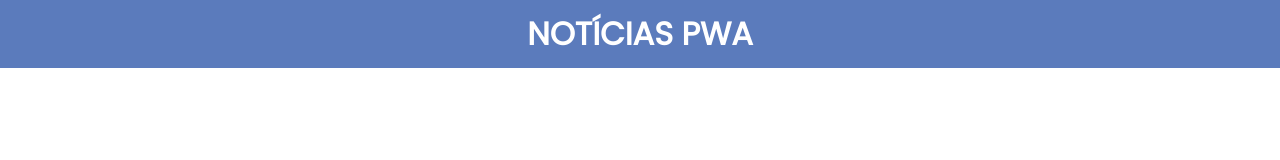
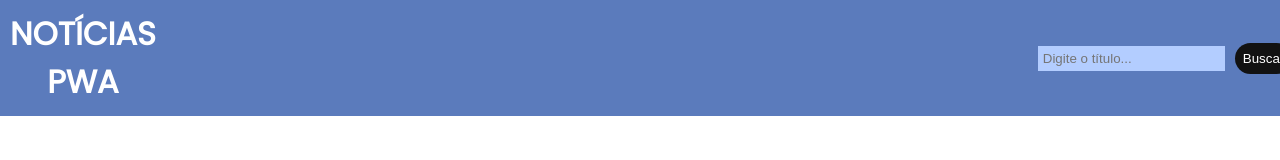
Before and after one commit to oleovini/atividadepdmnoticia, a website built with Vite: page Projeto-pdm-vite/index.html in a window 1280 px wide. Built offline with nearby package versions, Linux system fonts and the light colour scheme.

Commit message:
Adicionando botão de busca

```diff
--- a/Projeto-pdm-vite/css/style.css
+++ b/Projeto-pdm-vite/css/style.css
@@ -20,6 +20,7 @@ header{
 h1{
     color: #fff;
     text-align: center;
+    align-items: center;
     text-transform: uppercase;
 }
 
@@ -46,3 +47,40 @@ main{
     color: inherit;
     font-size: 10px;
 }
+
+.cabeca{
+    display: flex;
+    align-items: center;
+    text-align: center;
+    margin: auto;
+}
+
+.busque{
+margin-left: 70%;
+}
+input{
+    background-color: #b3cdff;
+    border: none;
+    padding: 5px;
+}
+
+.pesquisa{
+    margin-left: 10px;
+    padding: 8px;
+    border-radius: 100px;
+    border: none;
+    cursor: pointer;
+    transition: .2s ease-in-out;
+    color: white;
+    background: #121212;
+}
+.pesquisa:hover{
+background: #494949;
+padding: 9px;
+}
+
+textarea:focus, input:focus, select:focus {
+    box-shadow: 0 0 0 0;
+    border: 0 none;
+    outline: 0;
+}
--- a/Projeto-pdm-vite/index.html
+++ b/Projeto-pdm-vite/index.html
@@ -4,6 +4,7 @@
         <meta charset="UTF-8">
         <meta name="viewport" content="width=device-width, initial-scale=1.0">
         <title>Notícias PWA</title>
+
         <link
             href="https://fonts.googleapis.com/css?family=Poppins&display=swap"
             rel="stylesheet">
@@ -15,8 +16,12 @@
     </head>
     <body>
         <div class="container">
-            <header>
-                <h1>Notícias PWA</h1>
+            <header class="caceba">
+                <div class="cabeca">
+                  <h1>Notícias PWA</h1>
+                  <input type="text" id="barraPesquisa" placeholder="Digite o título..." class="busque">
+                  <button onclick="cliqueiBuscaplease()" id="btnPesquisar" class="pesquisa">Buscar</button>
+                </div>
             </header>
             <main></main>
         </div>
--- a/Projeto-pdm-vite/js/main.js
+++ b/Projeto-pdm-vite/js/main.js
@@ -13,8 +13,12 @@ if ('serviceWorker' in navigator) {
         }
     });
 }
+
+
 const apiKey = 'de5956d4dcc9475186995d9019602ee8';
-let url = `https://newsapi.org/v2/everything?q=bitcoin&apiKey=${apiKey}`;
+var url = `https://newsapi.org/v2/everything?q=bitcoin&apiKey=${apiKey}`;
+
+
 const main = document.querySelector('main');
 
 async function postNews() {
@@ -34,3 +38,10 @@ function createArticle(article) {
     </div>
     `
 }
+
+function cliqueiBuscaplease() {
+    var busca = document.getElementById('barraPesquisa').value;
+    url = `https://newsapi.org/v2/everything?q=${busca}&apiKey=${apiKey}`;
+    postNews(); // Chama a função postNews para atualizar os resultados com base na nova pesquisa
+    console.log(busca);
+}
```
